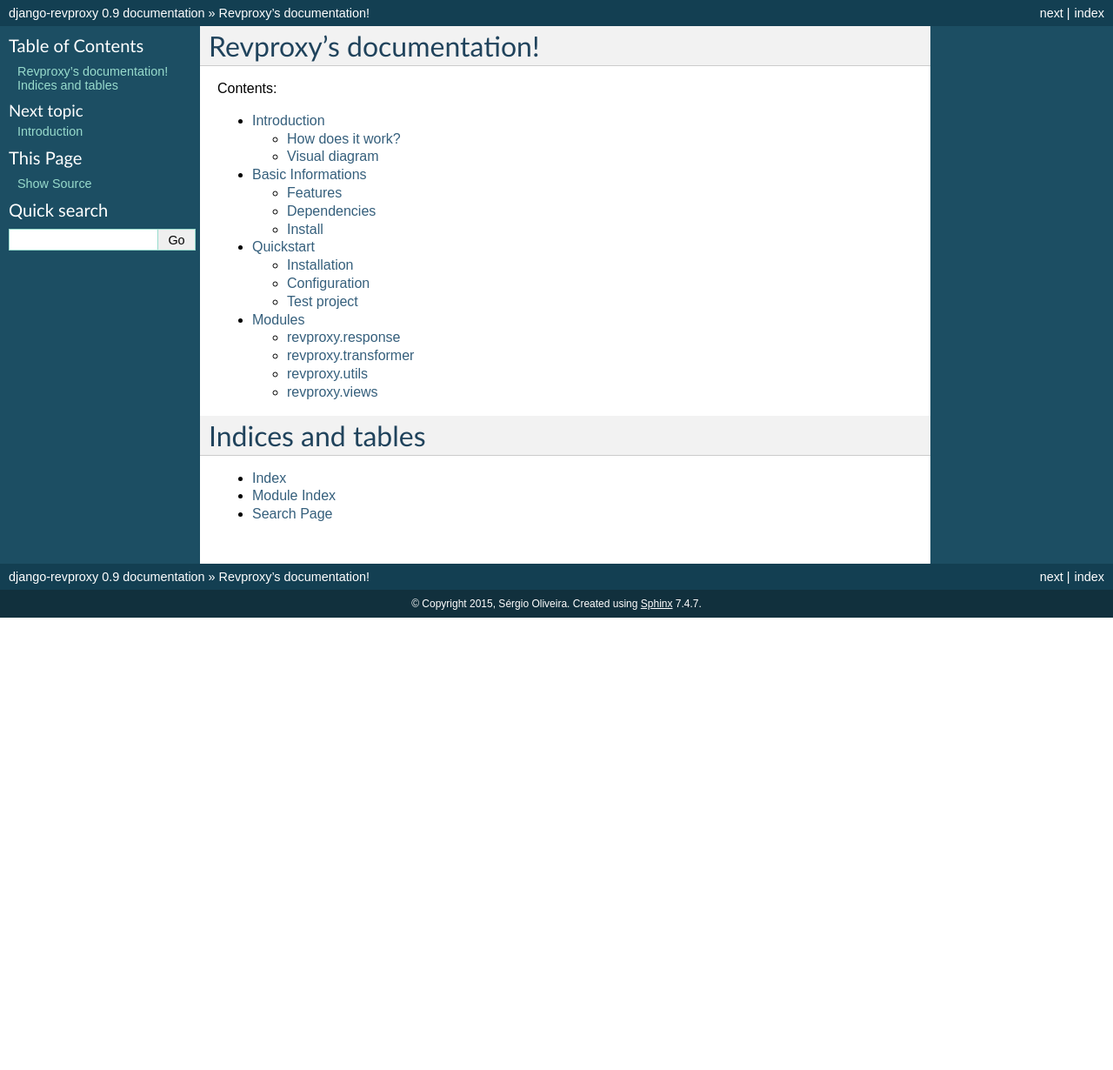
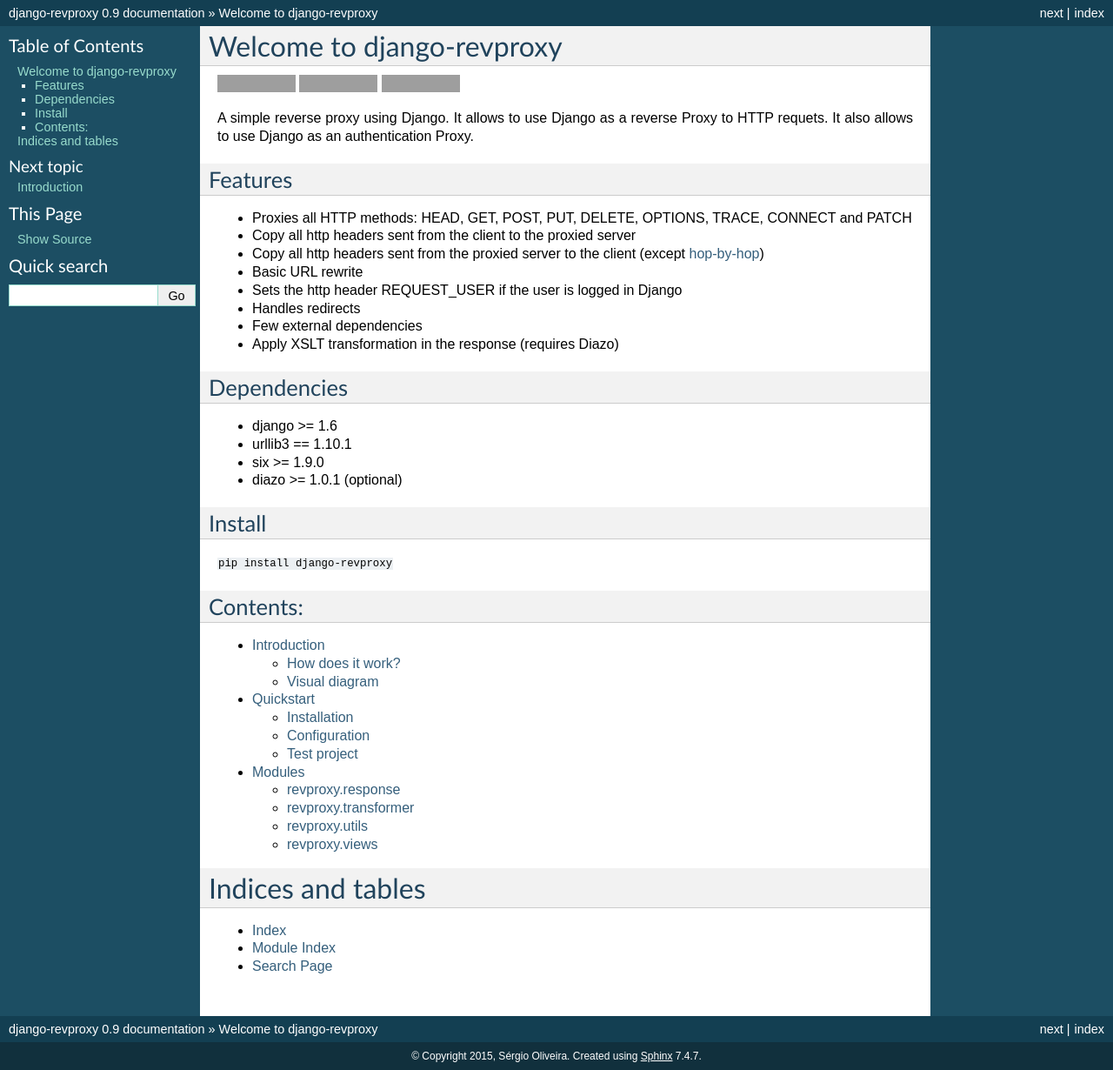
Before and after one commit to jazzband/django-revproxy, a Sphinx documentation site: the page built from docs/index.rst, in a window 1280 px wide. Shown: the whole page at 87% size. Built offline with Sphinx 7.4.7, drawn with Linux system fonts in a browser that asks for light colours; formulas are drawn with MathJax 3; before the commit the page ends 900 px from its top, so only the background shows below that; some of the changed lines change nothing that is shown; grey boxes are pictures that could not be loaded.

Commit message:
Including README.txt

```diff
--- a/README.rst
+++ b/README.rst
@@ -1,5 +1,6 @@
-django-revproxy
-===============
+
+Welcome to django-revproxy
+==========================
 
 .. image:: https://travis-ci.org/TracyWebTech/django-revproxy.svg
        :target: https://travis-ci.org/TracyWebTech/django-revproxy
@@ -33,7 +34,7 @@
 ------------
 
 * django >= 1.6
-* urllib3 >= 1.10.1
+* urllib3 == 1.10.1
 * six >= 1.9.0
 * diazo >= 1.0.1 (optional)
 
--- a/docs/index.rst
+++ b/docs/index.rst
@@ -3,16 +3,16 @@
    You can adapt this file completely to your liking, but it should at least
    contain the root `toctree` directive.
 
-Revproxy's documentation!
-====================================
+.. include:: ../README.rst
+
 
 Contents:
+---------
 
 .. toctree::
    :maxdepth: 4
 
    introduction
-   info
    quickstart
    revproxy
 
--- a/docs/info.rst
+++ /dev/null
@@ -1,29 +0,0 @@
-Basic Informations
-==================
-
-Features
----------
-
-* Proxies all HTTP methods: HEAD, GET, POST, PUT, DELETE, OPTIONS, TRACE, CONNECT and PATCH
-* Copy all http headers sent from the client to the proxied server
-* Copy all http headers sent from the proxied server to the client (except `hop-by-hop <http://www.w3.org/Protocols/rfc2616/rfc2616-sec13.html#sec13.5.1>`_)
-* Basic URL rewrite
-* Sets the http header REQUEST_USER if the user is logged in Django
-* Handles redirects
-* Few external dependencies
-* Apply XSLT transformation in the response (requires Diazo)
-
-
-Dependencies
-------------
-
-* django >= 1.6
-* urllib3 >= 1.10.1
-* six >= 1.9.0
-* diazo >= 1.0.1 (optional)
-
-
-Install
---------
-
-``pip install django-revproxy``
```
